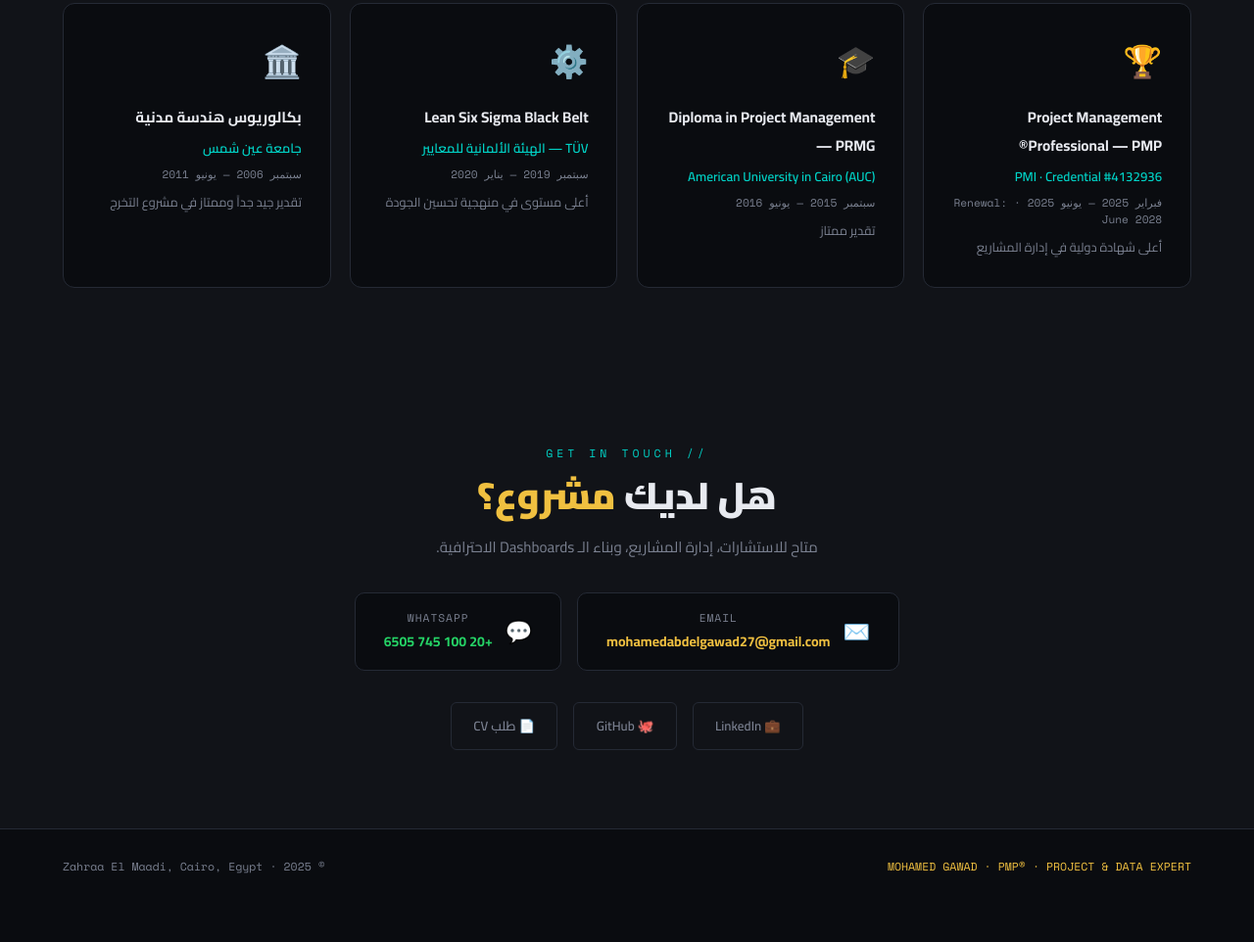
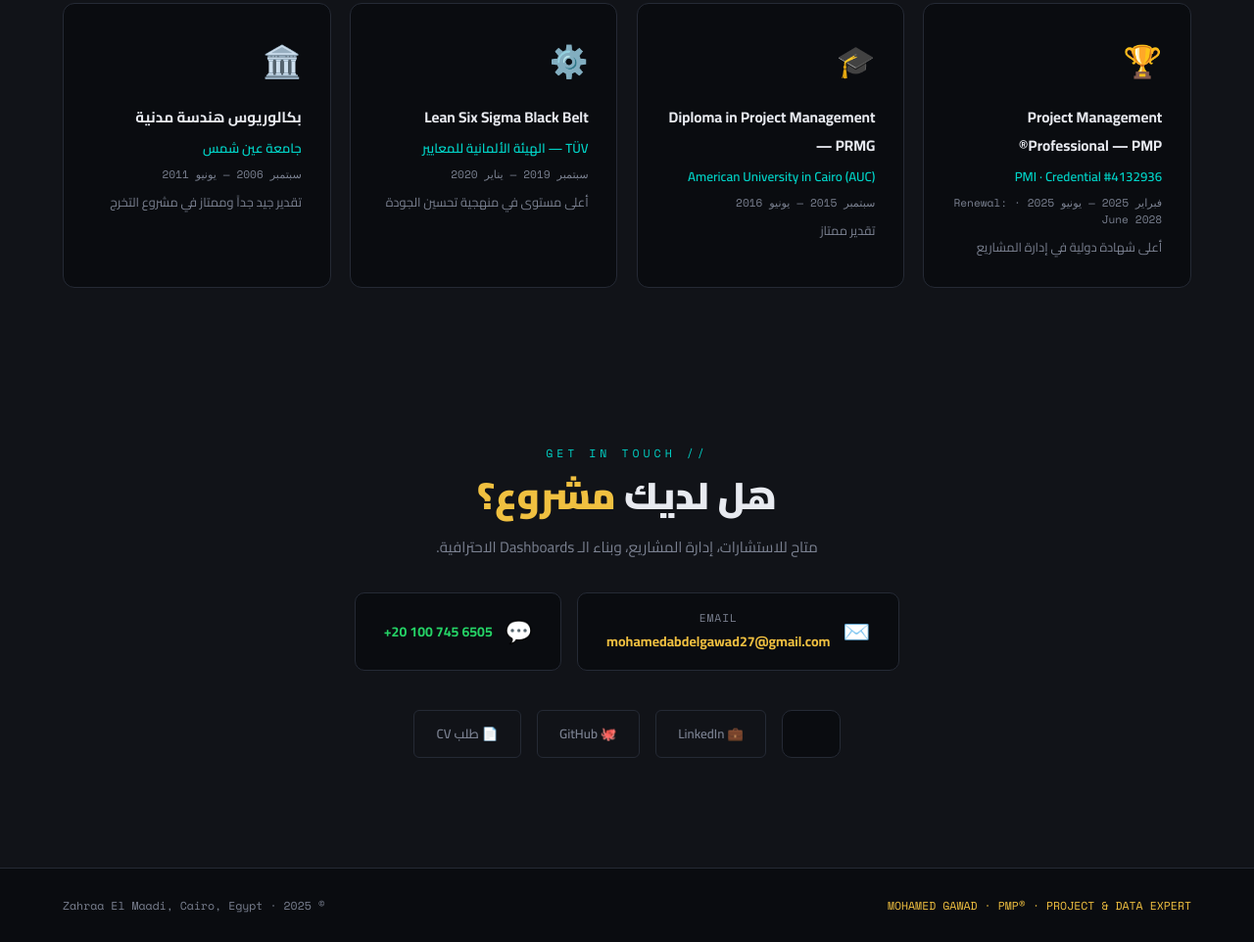
Before and after one commit to mohamedabdelgawad27-prog/Portfolio-, a plain HTML site: page index.html in a window 1280 px wide. Shown: the part 4867-5829 px from the top of the page at 98% size. Before the commit the page ends 5789 px from the top, so only its background shows below. Drawn offline with nearby package versions, Linux system fonts and the light colour scheme.

Commit message:
Update index.html

```diff
--- a/index.html
+++ b/index.html
@@ -518,8 +518,7 @@
       </a>
       <a href="https://wa.me/201007456505" target="_blank" class="contact-card whatsapp">
         <span class="contact-icon">💬</span>
-        <div><div class="contact-label">WHATSAPP</div><div class="contact-value">+20 100 745 6505</div></div>
-      </a>
+    <div class="contact-value" style="direction:ltr;unicode-bidi:embed;">+20 100 745 6505
     </div>
     <div class="social-links">
       <a href="https://www.linkedin.com/in/mohamed-gawad-pmp%C2%AE-prmg-auc-8625b688/" target="_blank" class="social-btn">💼 LinkedIn</a>
```
